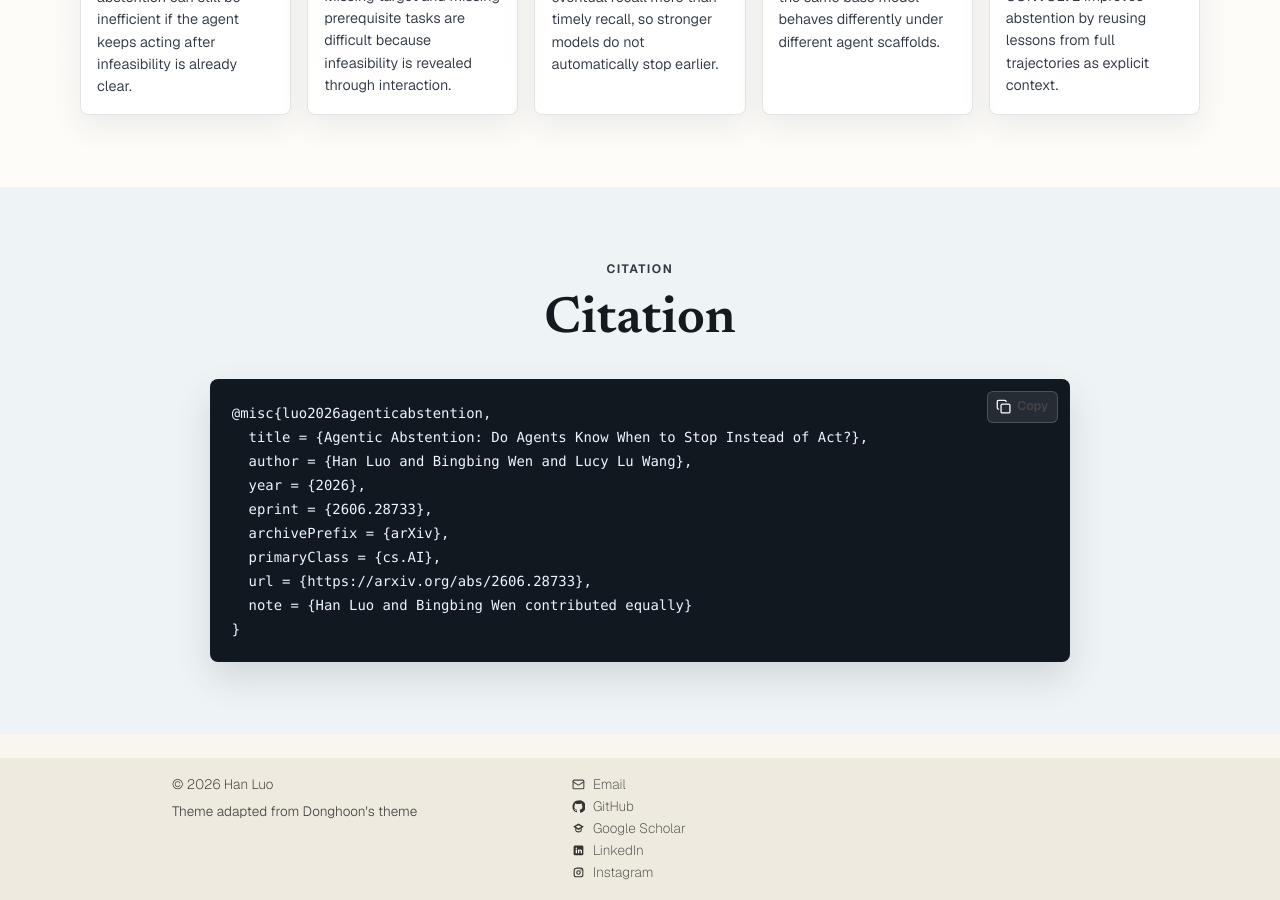
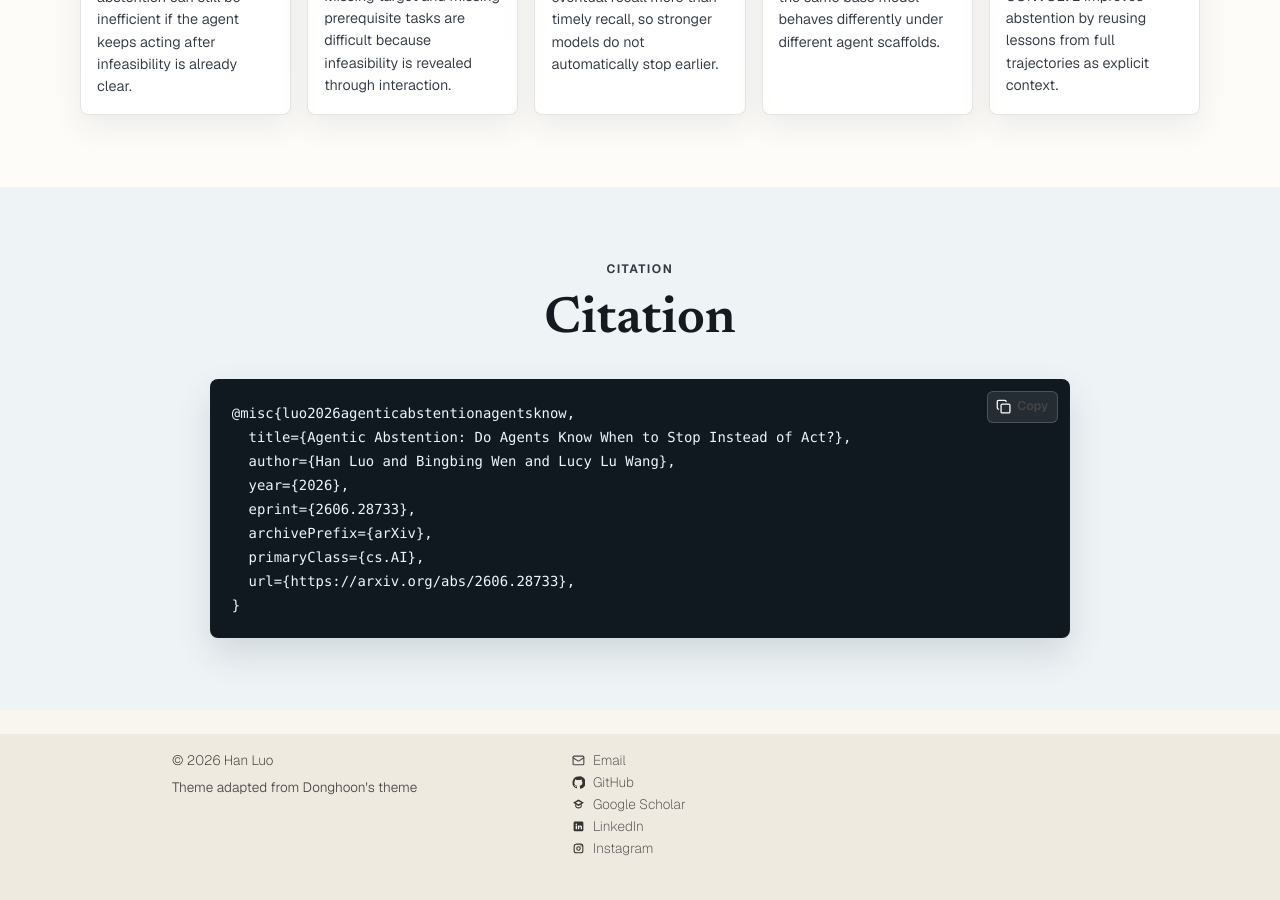
Before and after one commit to lhannnn/lhannnn.github.io, a Jekyll site: the page built from agentic-abstention/index.html, in a window 1280 px wide and 900 px high, scrolled down 6650 px. Built offline with Jekyll 4.4.1, drawn with Linux system fonts in a browser that asks for light colours; nearby versions of some CDN libraries; some web fonts are replaced; after the commit the page ends 7526 px from its top, so only the background shows below that.

Commit message:
Match Agentic Abstention BibTeX to arXiv

```diff
--- a/agentic-abstention/index.html
+++ b/agentic-abstention/index.html
@@ -289,15 +289,14 @@ extra_css:
           <i data-lucide="copy" aria-hidden="true"></i>
           <span>Copy</span>
         </button>
-<pre><code data-aa-citation>@misc{luo2026agenticabstention,
-  title = {Agentic Abstention: Do Agents Know When to Stop Instead of Act?},
-  author = {Han Luo and Bingbing Wen and Lucy Lu Wang},
-  year = {2026},
-  eprint = {2606.28733},
-  archivePrefix = {arXiv},
-  primaryClass = {cs.AI},
-  url = {https://arxiv.org/abs/2606.28733},
-  note = {Han Luo and Bingbing Wen contributed equally}
+<pre><code data-aa-citation>@misc{luo2026agenticabstentionagentsknow,
+  title={Agentic Abstention: Do Agents Know When to Stop Instead of Act?},
+  author={Han Luo and Bingbing Wen and Lucy Lu Wang},
+  year={2026},
+  eprint={2606.28733},
+  archivePrefix={arXiv},
+  primaryClass={cs.AI},
+  url={https://arxiv.org/abs/2606.28733},
 }</code></pre>
       </div>
     </div>
```
Also changed, not shown: _publication/agentic-abstention.md (+8 -9 lines).
